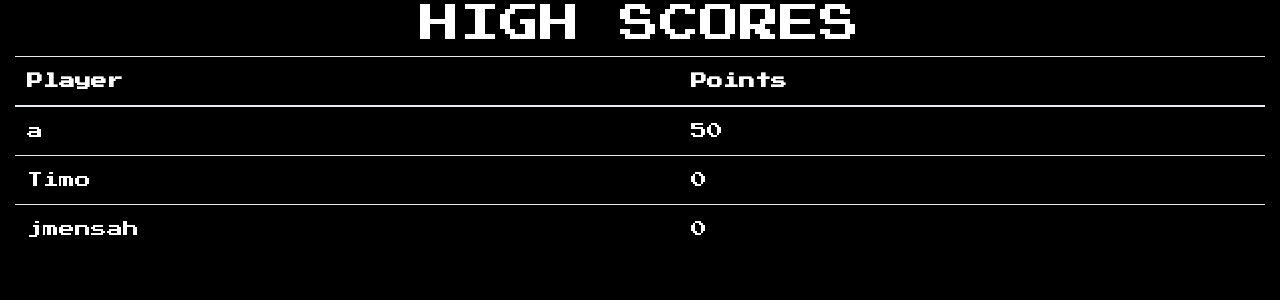
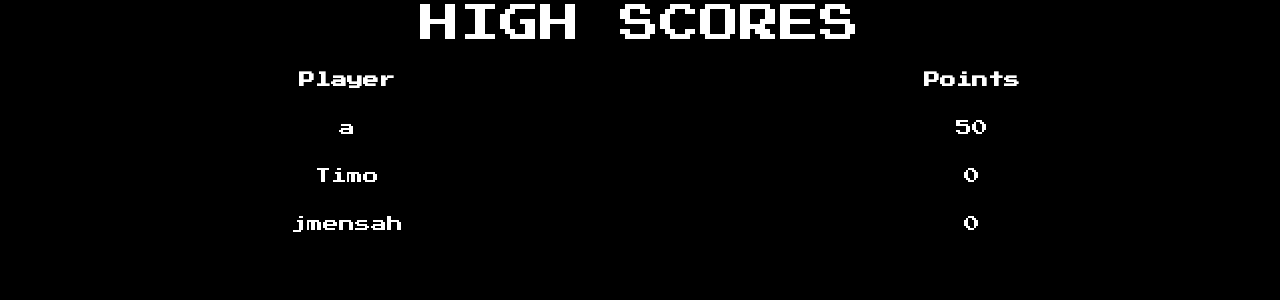
Before and after one commit to robinspiers/IK22, a Flask app: page / in a window 1280 px wide. Shown: the part 56-356 px from the top of the page. Run offline with Flask 2, Linux system fonts and the light colour scheme; data comes from the database, SQL or seed files in the repository; some libraries are stand-ins or nearby versions; some web fonts are replaced.

Commit message:
borderless table

```diff
--- a/triviaroyale/templates/index.html
+++ b/triviaroyale/templates/index.html
@@ -8,7 +8,7 @@
 
 {% block main %}
   <h1>High Scores</h1>
-  <table class="table table-striped" style="width:100%">
+  <table class="table table-borderless" style="width:100%">
     <thead>
     <tr>
       <th>Player</th>
```
